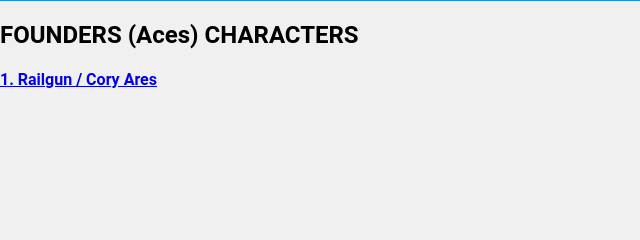
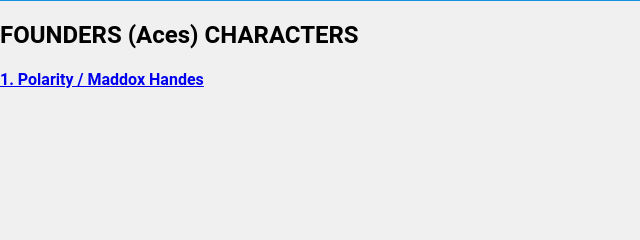
Before and after one commit to PParalyzedDemon/Archived_Legacies, a plain HTML site: page characters.html in a window 1280 px wide. Shown: the part 223-463 px from the top of the page, 0-640 px from the left. Drawn offline with Linux system fonts and the light colour scheme.

Commit message:
Update characters.html

```diff
--- a/characters.html
+++ b/characters.html
@@ -24,7 +24,7 @@
 
     <main>
         <h2>FOUNDERS (Aces) CHARACTERS</h2>
-        <h4><a href="railgun.html">1. Railgun / Cory Ares</a></h4>
+        <h4><a href="railgun.html">1. Polarity / Maddox Handes </a></h4>
 	</main>
     <footer>
       <p>© 2024 The Lightning Articles</p>
```
